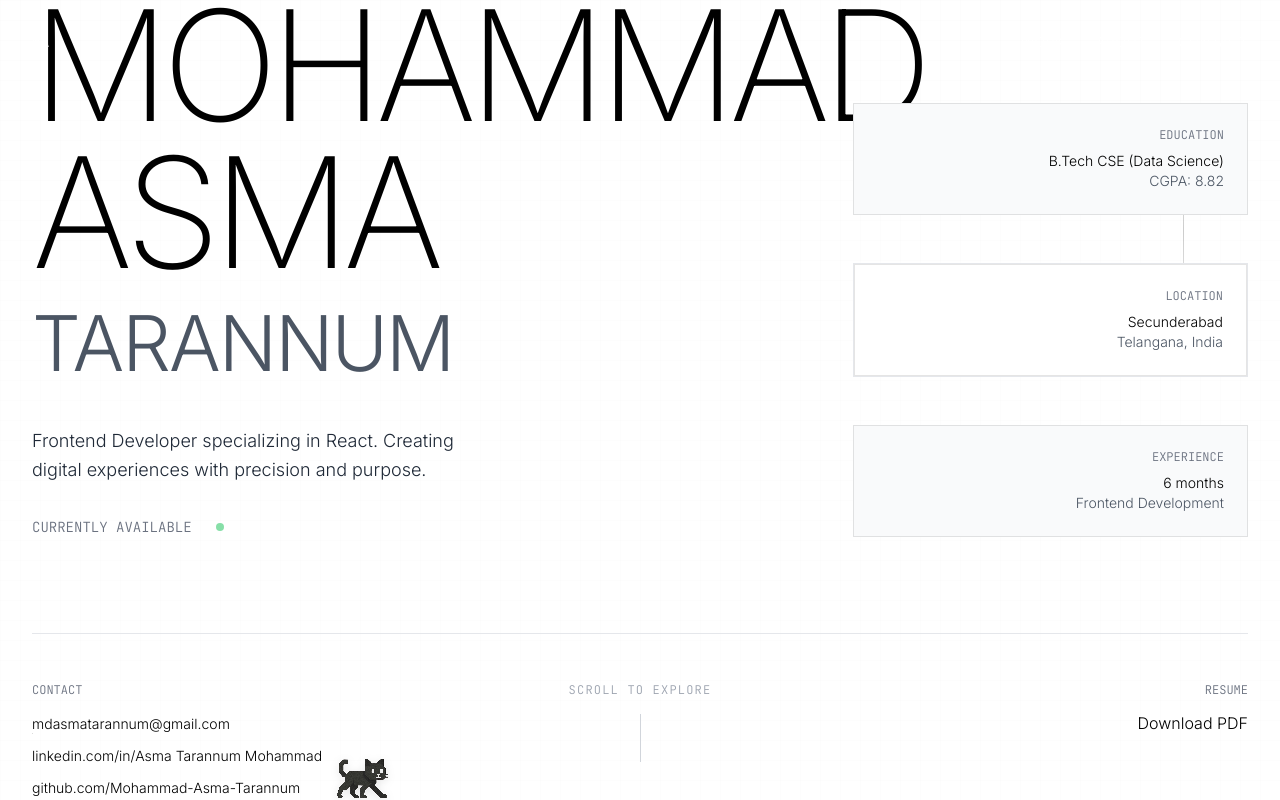
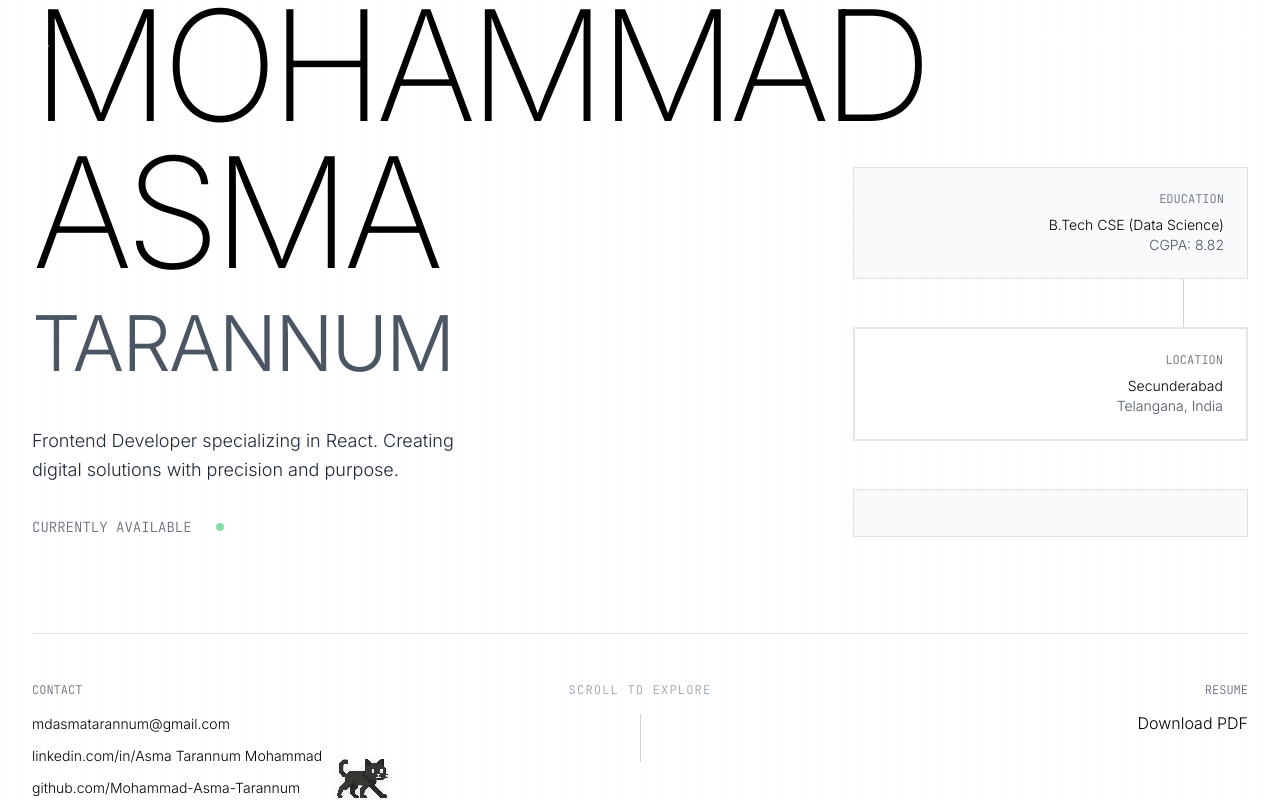
Before and after one commit to Mohammad-Asma-Tarannum/asma-portfolio, a React (Vite) app: page / in a window 1280 px wide. Shown: the top 800 px of the page. Built offline with nearby package versions, Linux system fonts and the light colour scheme.

Commit message:
Update specialization description and remove experience details in ArtisticHero component

```diff
--- a/src/components/ArtisticHero.tsx
+++ b/src/components/ArtisticHero.tsx
@@ -44,7 +44,7 @@ const ArtisticHero: React.FC = () => {
                 <div className="fade-in fade-in-delay-2 max-w-md">
                   <p className="text-lg font-light leading-relaxed mb-8 text-gray-800">
                     Frontend Developer specializing in React.
-                    Creating digital experiences with precision and purpose.
+                    Creating digital solutions with precision and purpose.
                   </p>
 
                   <div className="flex items-center space-x-6 mono-text text-sm">
@@ -75,9 +75,8 @@ const ArtisticHero: React.FC = () => {
                     </div>
 
                     <div className="geometric-border p-6 bg-gray-50">
-                      <div className="mono-text text-xs text-gray-500 mb-2">EXPERIENCE</div>
-                      <div className="text-sm font-light">6 months</div>
-                      <div className="text-sm text-gray-600">Frontend Development</div>
+                      {/* <div className="mono-text text-xs text-gray-500 mb-2">EXPERIENCE</div> */}
+                      {/* Removed duration and frontend development label as requested */}
                     </div>
                   </div>
                 </div>
```
